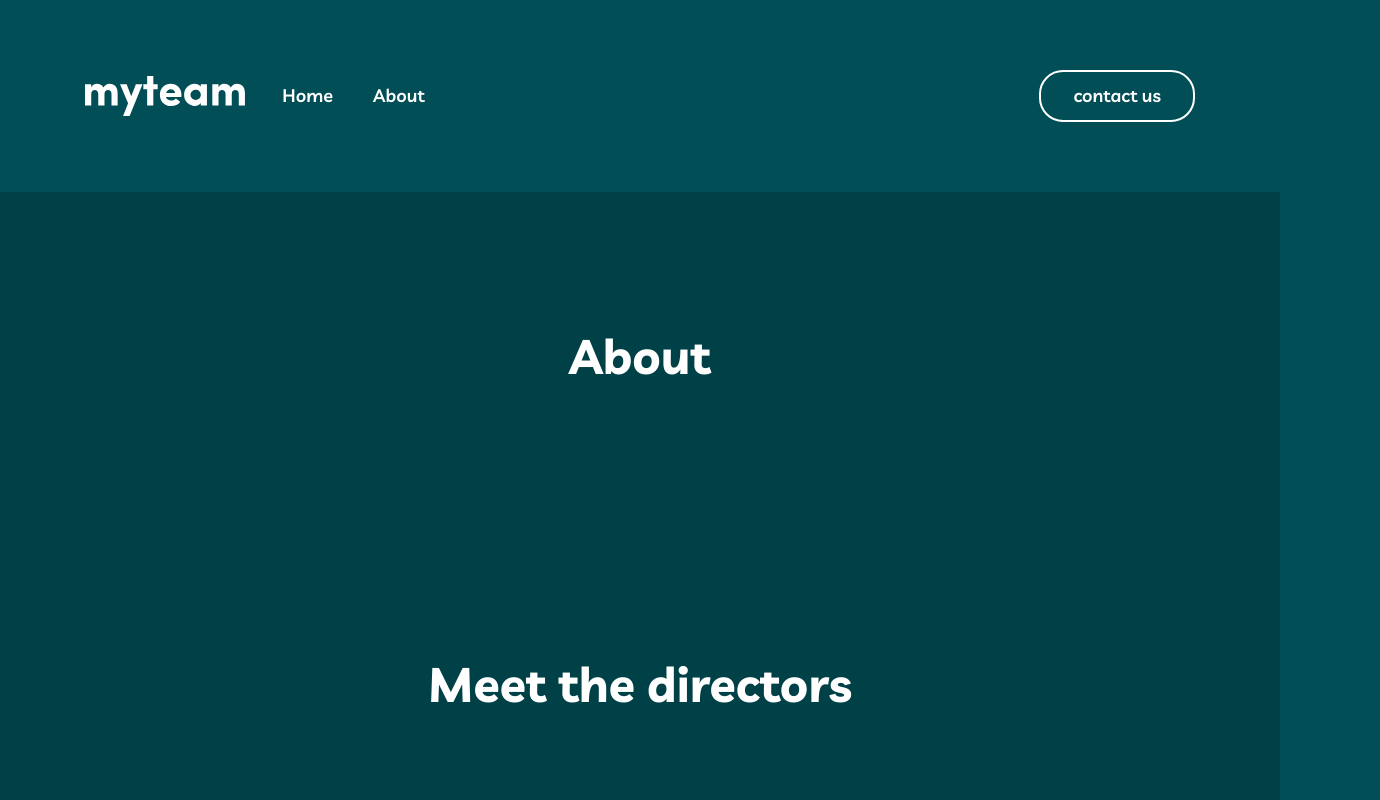
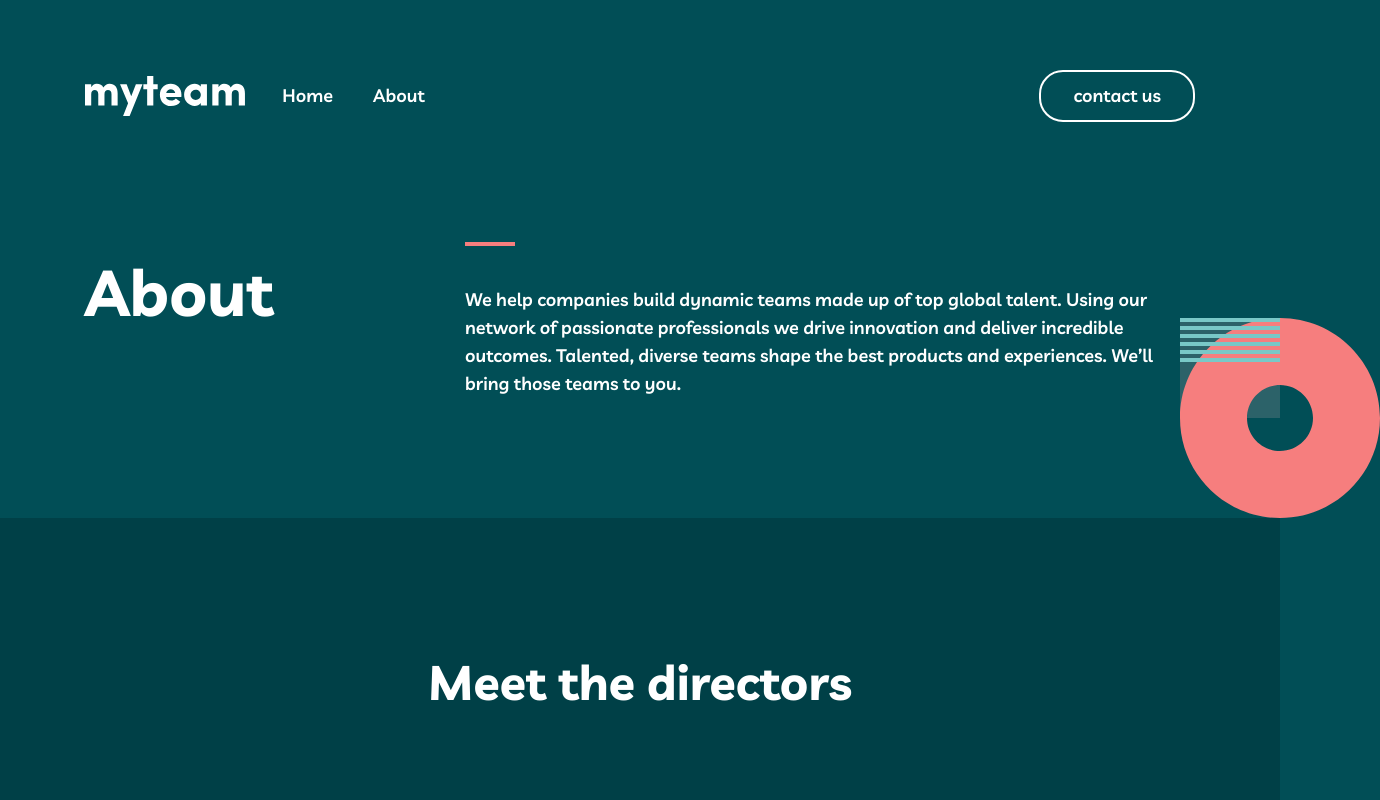
Before and after one commit to YaxyobekUz/my-team, a React (Vite) app: page /about in a window 1280 px wide. Shown: the top 800 px of the page, 1380 px wide, since content can reach past the window. Built offline with nearby package versions, Linux system fonts and the light colour scheme.

Commit message:
added about page hero

```diff
--- a/src/components/AboutPageHero.jsx
+++ b/src/components/AboutPageHero.jsx
@@ -1,11 +1,17 @@
 import React from 'react';
+import circleShape from '../assets/images/circle-shape4.svg';
 
 const AboutPageHero = () => {
     return (
-        <section className='py-140 bg-secondary-deep_jungle_green'>
-            <div className="container">
-                <h2 className="text-center">About</h2>
+        <section className='py-120 relative'>
+            <div className="flex items-start gap-30px container">
+                <h2 className="leading-100 text-64 max-w-350 w-full">About</h2>
+                <div>
+                    <div className="restangle-shape mb-10"></div>
+                    <p className="">We help companies build dynamic teams made up of top global talent. Using our network of passionate professionals we drive innovation and deliver incredible outcomes. Talented, diverse teams shape the best products and experiences. We’ll bring those teams to you.</p>
+                </div>
             </div>
+            <img width={200} height={200} className='absolute bottom-0 -right-100' src={circleShape} alt="this is circle shape" />
         </section>
     )
 }
--- a/src/components/Header.jsx
+++ b/src/components/Header.jsx
@@ -4,7 +4,7 @@ import Logo from '../assets/images/myteam-logo.svg';
 
 const Header = () => {
   return (
-    <header className='text-white py-70'>
+    <header className='text-white pt-70'>
       <div className="flex container items-center justify-between">
         {/* logo  */}
         <Link to='/'>
--- a/src/components/IndexHero.jsx
+++ b/src/components/IndexHero.jsx
@@ -4,7 +4,7 @@ import circleShapes from '../assets/images/circle-shapes.svg'
 
 const IndexHero = () => {
     return (
-        <div className='pt-60 pb-250'>
+        <div className='pt-120 pb-250'>
             <div className="flex items-center container relative">
                 <h1 className="text-100 max-w-635 w-full leading-100 font-bold mr-30">Find the <br /> best <span className="text-primary-light_coral">talent</span></h1>
                 <div>
--- a/tailwind.config.js
+++ b/tailwind.config.js
@@ -26,6 +26,7 @@ export default {
       },
       fontSize: {
         '100': '100px',
+        '64': '64px',
         '18': '18px',
         '13': '13px',
       },
@@ -51,6 +52,8 @@ export default {
         '250': '250px',
         '165': '165px',
         '140': '140px',
+        '120': '120px',
+        '100': '100px',
       },
       opacity: {
         '8': '0.8',
```
